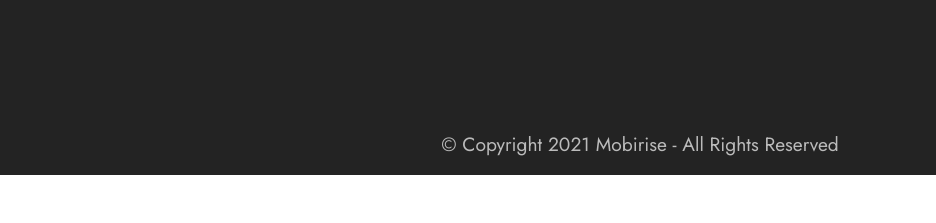
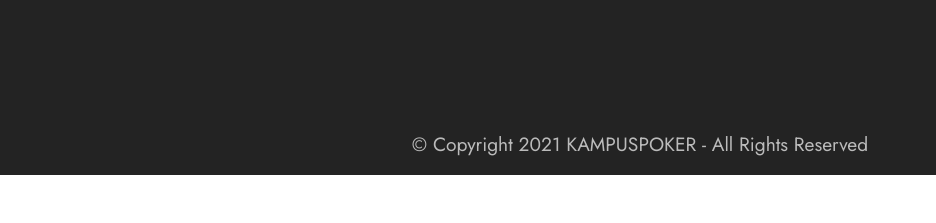
Before and after one commit to marisatania808/kampuspoker, a plain HTML site: page index.html in a window 1280 px wide. Shown: the part 2529-2752 px from the top of the page, 0-936 px from the left. Drawn offline with Linux system fonts and the light colour scheme.

Commit message:
Update index.html

```diff
--- a/index.html
+++ b/index.html
@@ -219,7 +219,7 @@ Berikut adalah beberapa strategi bagi player yang akan memulai permainan poker o
             </div>
             <div class="col-12 mt-4">
                 <p class="mbr-text mb-0 mbr-fonts-style copyright align-center display-7">
-                    © Copyright 2021 Mobirise - All Rights Reserved
+                    © Copyright 2021 KAMPUSPOKER - All Rights Reserved
                 </p>
             </div>
         </div>
```
